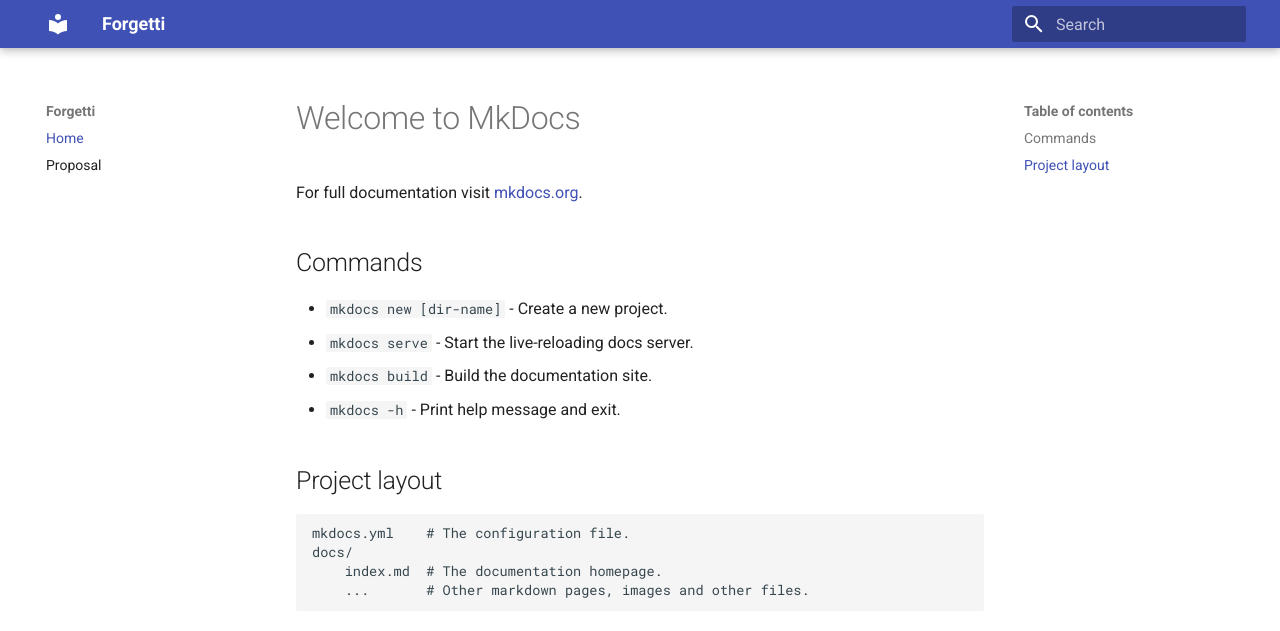
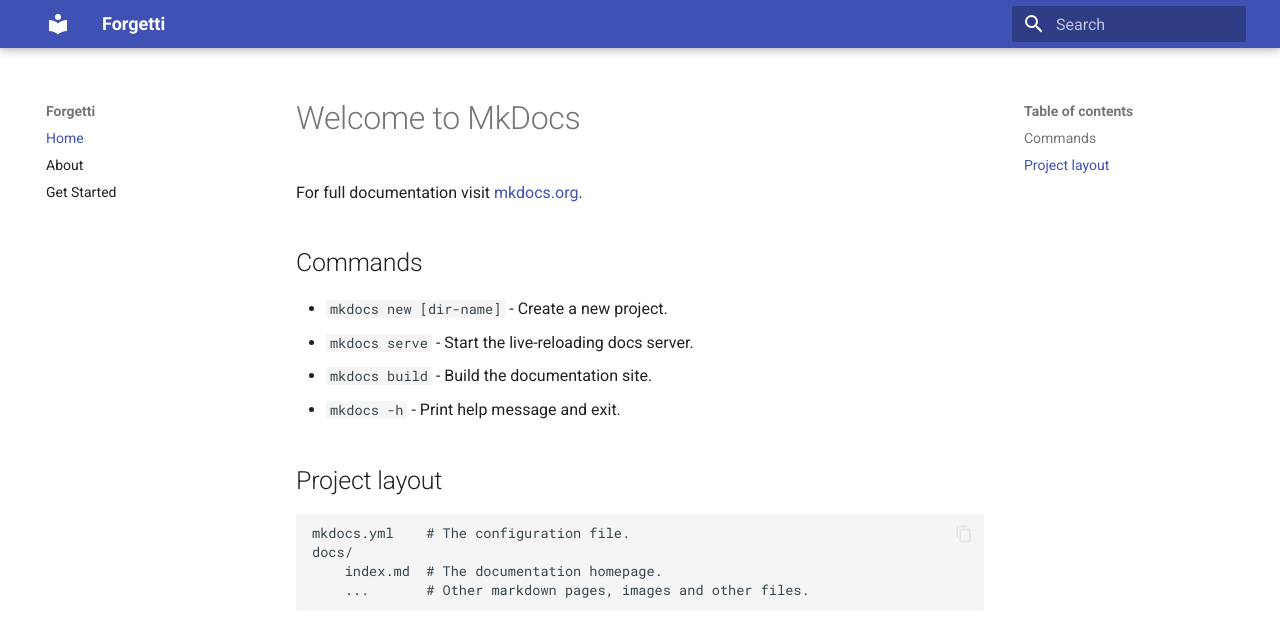
Before and after one commit to willuhmjs/forgetti, an MkDocs documentation site: the page built from docs/index.md, in a window 1280 px wide. Shown: the top 631 px of the page. Built offline with MkDocs 1.6.1 and Material for MkDocs 9.7.7, drawn with Linux system fonts in a browser that asks for light colours.

Commit message:
docs: update

```diff
--- a/mkdocs.yml
+++ b/mkdocs.yml
@@ -1,5 +1,20 @@
 site_name: Forgetti
 nav:
   - Home: index.md
-  - Proposal: proposal.md
-theme: material
+  - About: proposal.md
+  - Get Started: get_started.md
+theme:
+  name: material
+  features:
+    - content.code.copy
+markdown_extensions:
+  - pymdownx.highlight:
+      anchor_linenums: true
+      line_spans: __span
+      pygments_lang_class: true
+  - pymdownx.inlinehilite
+  - pymdownx.snippets
+  - pymdownx.superfences
+  - admonition
+  - pymdownx.details
+  - pymdownx.superfences
```
Also changed, not shown: docs/get_started.md (added, +7 -0 lines).
